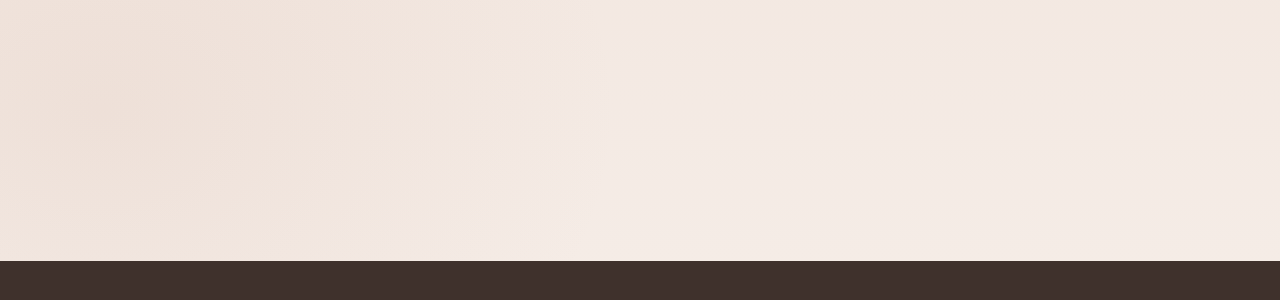
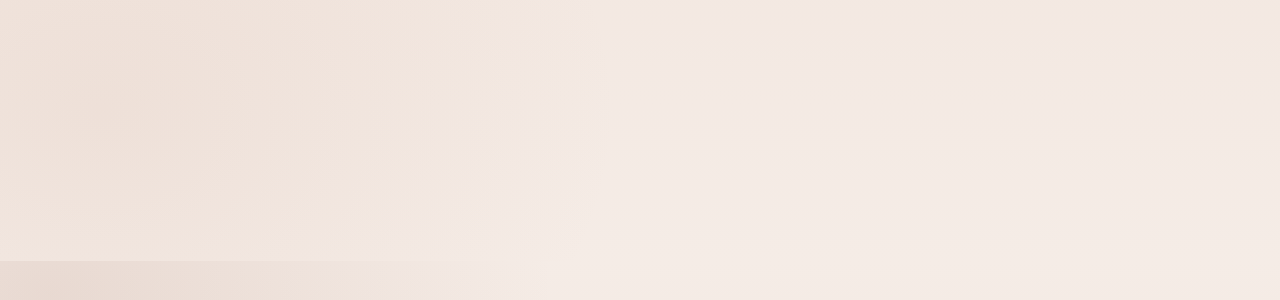
Before and after one commit to ichAEY/TAN-0074, a Next.js app: page / in a window 1280 px wide. Shown: the part 3240-3540 px from the top of the page. Built offline with nearby package versions, Linux system fonts and the light colour scheme.

Commit message:
Add verified Yandex reviews for Ksenia

```diff
--- a/site-data.mjs
+++ b/site-data.mjs
@@ -158,7 +158,53 @@ export default {
       }
     }
   },
-  "reviews": [],
+  "reviews": [
+    {
+      "author": "Юлия Дворянинова",
+      "text": "Осталась очень довольна! Делала сложное окрашивание, мастер Ксения учла все пожелания и сделала красивее, чем в запросе! Посоветовала, подсказала,результат превзошел ожидания! Рекомендую, все подружки спросили контакты, ведь такого уровня мастер на вес золота! Расположение тоже удачное- рядом станция метро👍🏻",
+      "source": "Яндекс Карты"
+    },
+    {
+      "author": "Снежана Ш.",
+      "text": "Хожу к Ксении уже много лет, благодаря ее профессионализму и легкой руке мои волосы всегда ухоженные, быстро растут, цвет всегда как я хочу. Все думают, что это мой натуральный) Уход так же приобретаю у нее. Удобная локация, чисто, уютно.",
+      "source": "Яндекс Карты"
+    },
+    {
+      "author": "Олеся Алексеева",
+      "text": "Наконец то я нашла лучшего колориста ! Окрашивание шикарное,качество волос сохранено ,плюс салон очень красивый и эстетичный ,так же как и мастер Ксения ! Я ооооочень довольна 🙏❤️",
+      "source": "Яндекс Карты"
+    },
+    {
+      "author": "Елена Ласкорина",
+      "text": "Благодарю Ксению за осуществление давней мечты☺️🙏 впервые за долгое время и хождения по разным мастерам, я получила желаемый цвет волос без вреда для их качества. Ксения сразу поняла, что я хочу, и воплотила желаемое в жизнь, сейчас я получаю восторженные отзывы и довольна отражением в зеркале.",
+      "source": "Яндекс Карты"
+    },
+    {
+      "author": "екатерина х.",
+      "text": "Наконец-то я нашла мастера , который смог покрасить меня так как я хотела . В процессе окрашивания , Ксения все рассказывает , объясняет как лучше сделать  и как делать не надо . В общем попала в руки настоящего профессионала , она сделает ваши волосы безумно красивыми .",
+      "source": "Яндекс Карты"
+    },
+    {
+      "author": "Дарья Сидорова",
+      "text": "Первый раз побывала у Ксении на окрашивание волос аиртач!)) Как итог получила шикарный результат, укладку и супер настроение. Советую!!!",
+      "source": "Яндекс Карты"
+    },
+    {
+      "author": "Наталия Хацернова",
+      "text": "Спасибо большое Ксюше за качественную, профессиональную работу с моими волосами, которые испортили в другом салоне. Ксюша взялась и спасла. Параллельно делала у нее и счастье для волос, волосы смогли реанимировать. Окрашивание отличное. Была на процедурах уже третий раз и буду ее постоянной клиенткой и впредь! ❤️",
+      "source": "Яндекс Карты"
+    },
+    {
+      "author": "Лена",
+      "text": "Хожу к Ксении уже второй год, окрашивание всегда просто бомбические, цвет сходит аккуратно, стрижки тоже просто отличные всегда получается! И цены отличные! Я довольна и очень благодарю Ксению!",
+      "source": "Яндекс Карты"
+    },
+    {
+      "author": "Ирина М.",
+      "text": "Хожу к Ксении уже второй год, окрашивание всегда просто бомбическое! ❤️ Она волшебница, самый лучший мастер! Хожу после окрашивания 6-7 месяцев и все выглядит очень красиво!",
+      "source": "Яндекс Карты"
+    }
+  ],
   "promotions": [],
   "amenities": [],
   "seo": {
```
